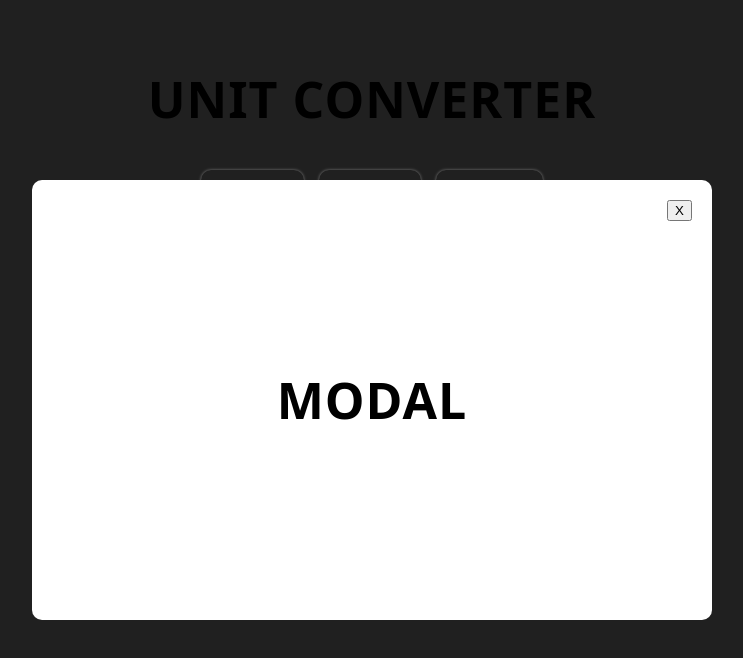
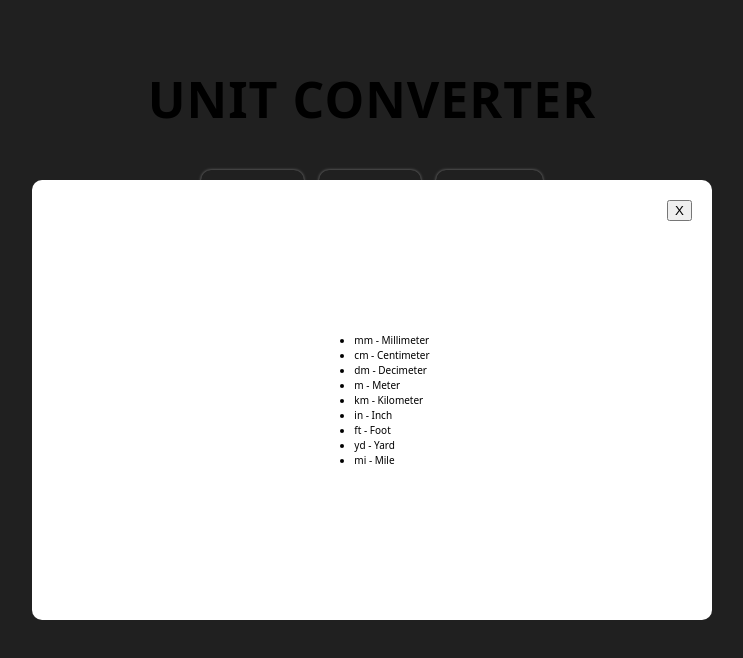
Before and after one commit to tamaskovacs0408/unit-converter, a React (Vite) app: page / in a window 1280 px wide. Both pictures are taken after a click on the button "Convertable units". Shown: the top 658 px of the page, without its empty margins (268-1011 px from the left). Built offline with nearby package versions, Linux system fonts and the light colour scheme.

Commit message:
Render units based on selected unit

```diff
--- a/src/components/Modal.tsx
+++ b/src/components/Modal.tsx
@@ -1,15 +1,42 @@
+import { useContext } from "react";
 import { ModalPorps } from "../types";
 import classes from "./Modal.module.scss";
+import {SelectedUnitContext} from '../store/selectedUnitContext';
+import {convertableLengthUnits, convertableWeightUnits, convertableVolumeUnits, lengthUnits, weightUnits, volumeUnits} from '../units';
 
 export default function Modal(props: ModalPorps) {
   const { showModal, toggleModal } = props;
+
+  const { selectedUnitState } = useContext(SelectedUnitContext);
+
+  let convertableUnit;
+
+  switch (selectedUnitState) {
+    case 'length':
+      convertableUnit = convertableLengthUnits;
+      break;
+    case 'weight':
+      convertableUnit = convertableWeightUnits;
+      break;
+    case 'volume':
+      convertableUnit = convertableVolumeUnits;
+      break;
+  }
+
+
+
+
 
   return (
     showModal && (
       <div className={classes["modal-wrapper"]} onClick={toggleModal}>
         <div className={classes["modal-container"]}>
             <button onClick={toggleModal}>X</button>
-          <h1>Modal</h1>
+            <ul>
+              {convertableUnit.map(data => (
+                <li key={data.id}>{data.unit} - {data.title}</li>
+              ))}
+            </ul>
         </div>
       </div>
     )
```
